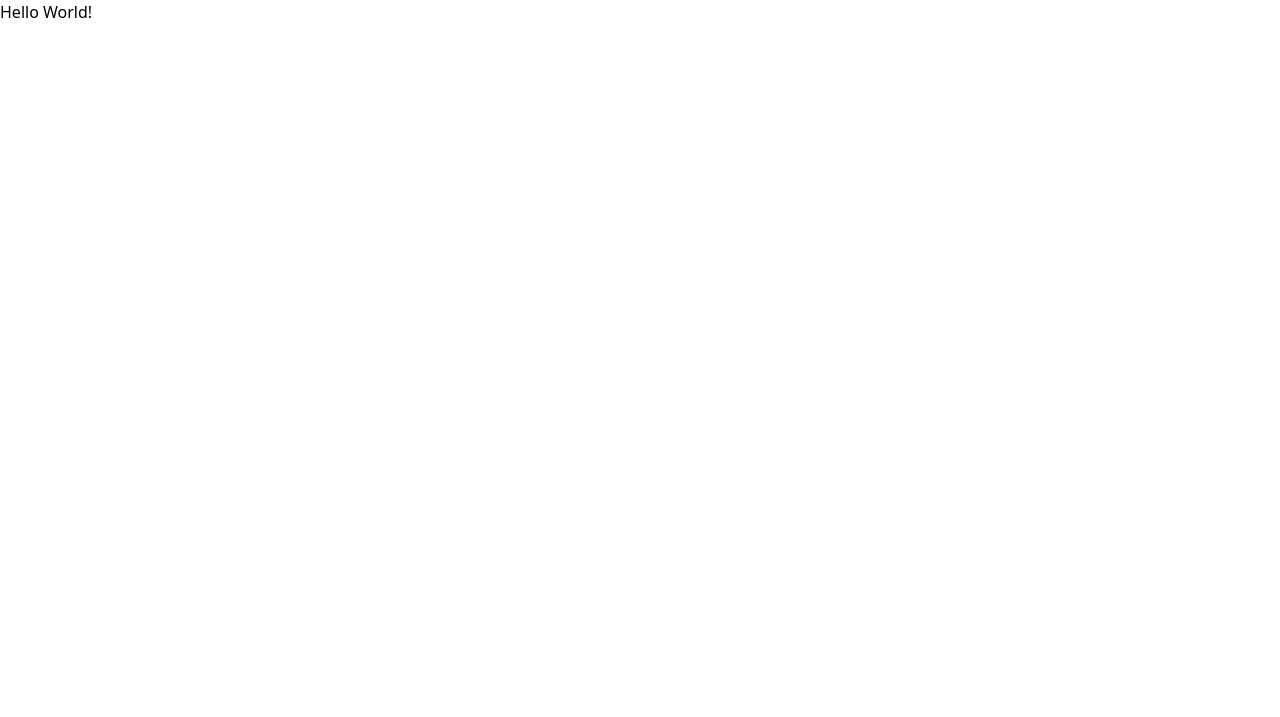
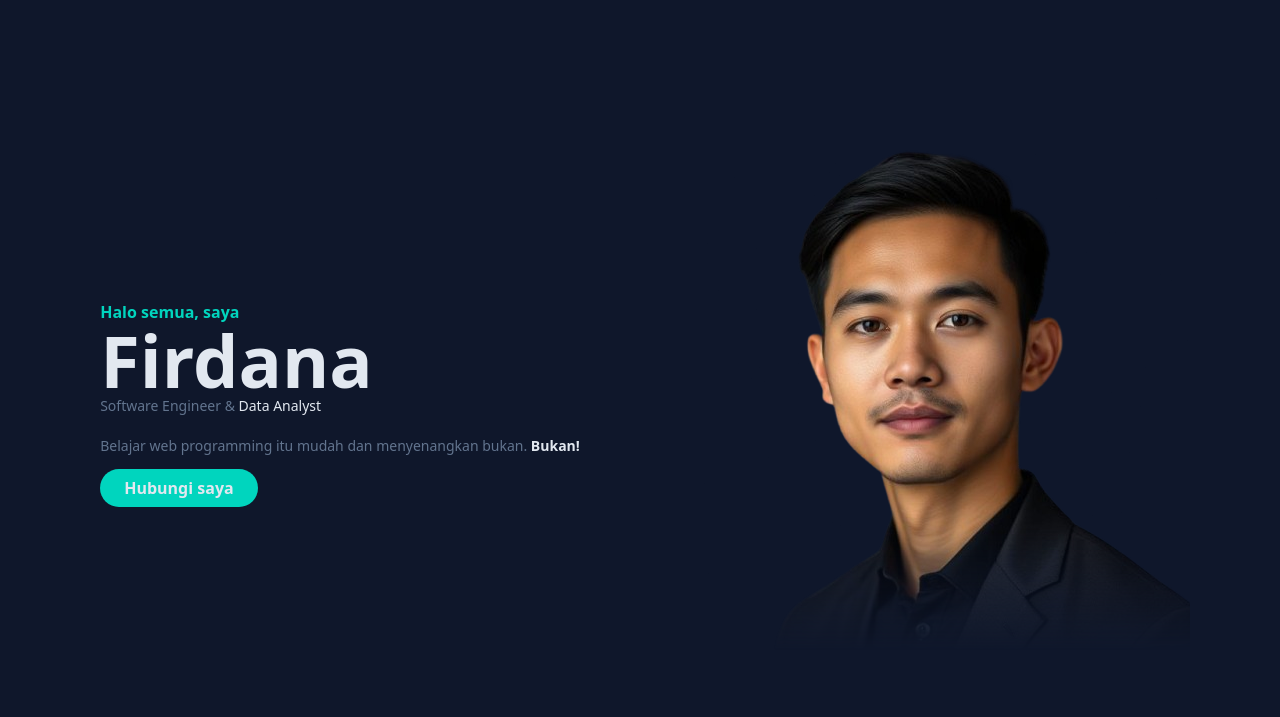
Before and after one commit to firdanbash/tailwindcss-portfolio, a website: page index.html in a window 1280 px wide. Drawn offline with Linux system fonts and the light colour scheme.

Commit message:
Home Section

```diff
--- a/index.html
+++ b/index.html
@@ -7,6 +7,41 @@
     <link rel="stylesheet" href="dist/styles/output.css">
 </head>
 <body>
-    <h1>Hello World!</h1>
+    <!-- Home Section Start-->
+    <section id="home">
+      <div class="bg-slate-900 min-h-screen p-4 flex">
+        <div class="container mx-auto min-h-96 text-fuchsia-400 p-4 flex items-center">
+          <div class="grid sm:grid-cols-2 gap-4 p-4 w-full place-items-center">
+            <div>
+                <h1 class="text-teal-400 font-bold">
+                    Halo semua, saya
+                    <span class="text-slate-200 text-4xl block sm:text-7xl">
+                        Firdana
+                    </span>
+                </h1>
+                <h2 class="text-slate-500 text-sm mb-5 font-medium">
+                    Software Engineer &
+                    <span class="text-slate-200">
+                        Data Analyst
+                    </span>
+                </h2>
+                <p class="text-slate-500 text-sm mb-5">
+                    Belajar web programming itu mudah dan menyenangkan bukan.
+                    <span class="font-semibold text-slate-200">Bukan!</span>
+                </p>
+                <a href=""class="text-slate-200 font-semibold bg-teal-400 px-6 py-2 rounded-full">
+                    Hubungi saya
+                </a>
+            </div>
+            <div>
+              <div class="mask-b-from-75% mask-b-to-100% my-12">
+                <img src="./dist/img/profil.png" alt="profile" />
+              </div>
+            </div>
+          </div>
+        </div>
+      </div>
+    </section>
+    <!-- Home Section End -->
 </body>
 </html>
```
Also changed, not shown: dist/img/profil.png (added), dist/styles/output.css.
